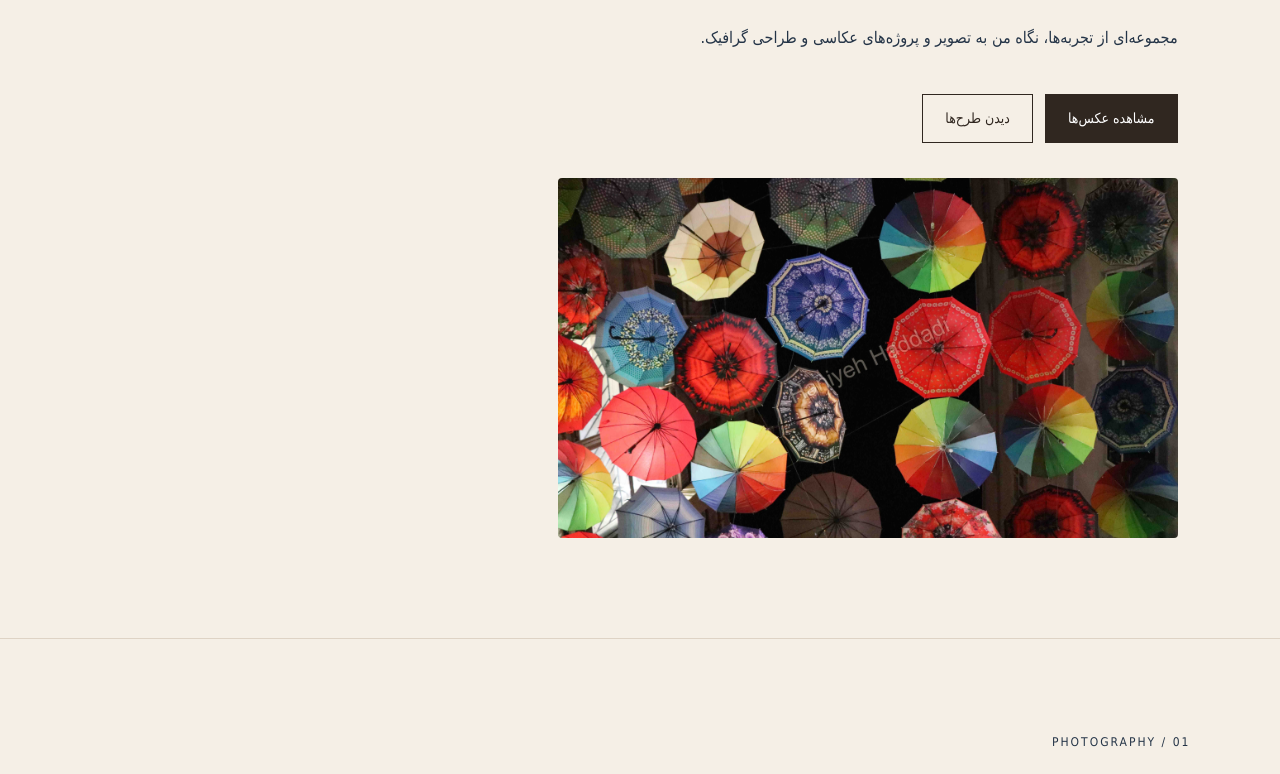
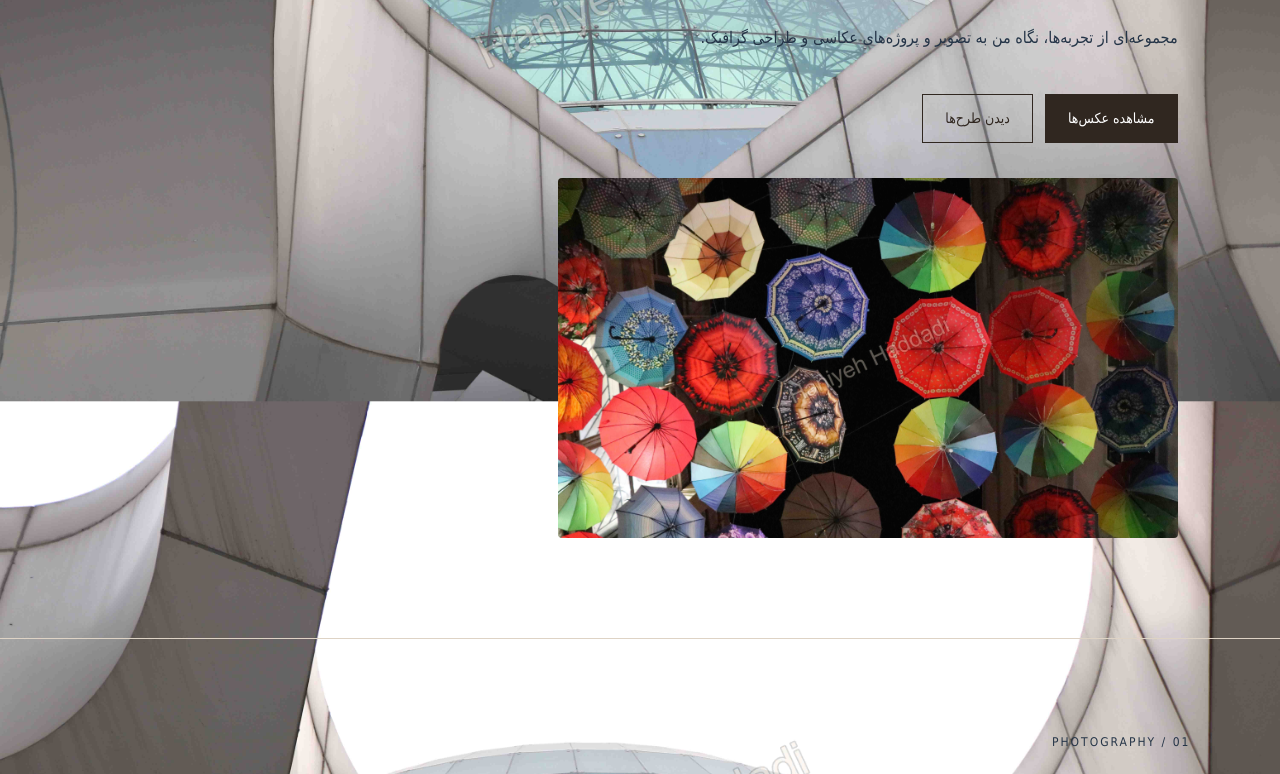
Before and after one commit to haniehhaddadi22-prog/HaniehHaddadiportfolio, a plain HTML site: page HaniyehPortfolio.html in a window 1280 px wide. Shown: the part 452-1226 px from the top of the page. Drawn offline with Linux system fonts and the light colour scheme.

Commit message:
Update style.css

```diff
--- a/style.css
+++ b/style.css
@@ -254,7 +254,7 @@ html {
 body {
     margin: 0;
     min-height: 100vh;
-    background-image: url("images/background.jpg");
+    background-image: url("background.JPG");
     background-size: cover;
     background-position: center;
     background-repeat: no-repeat;
```
